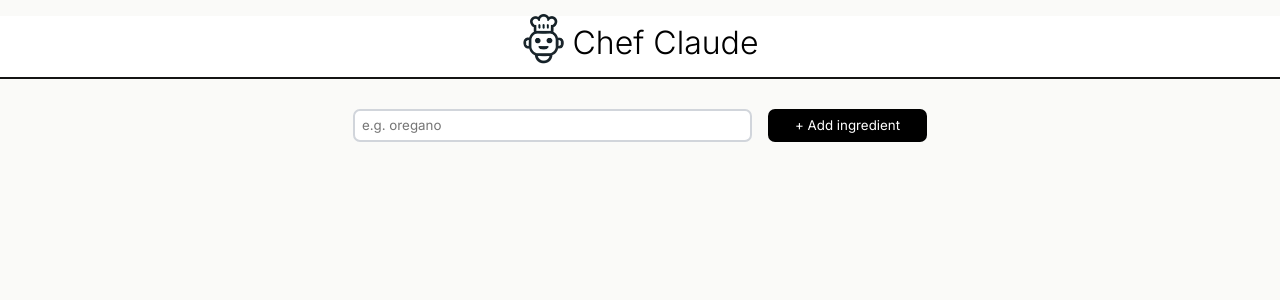
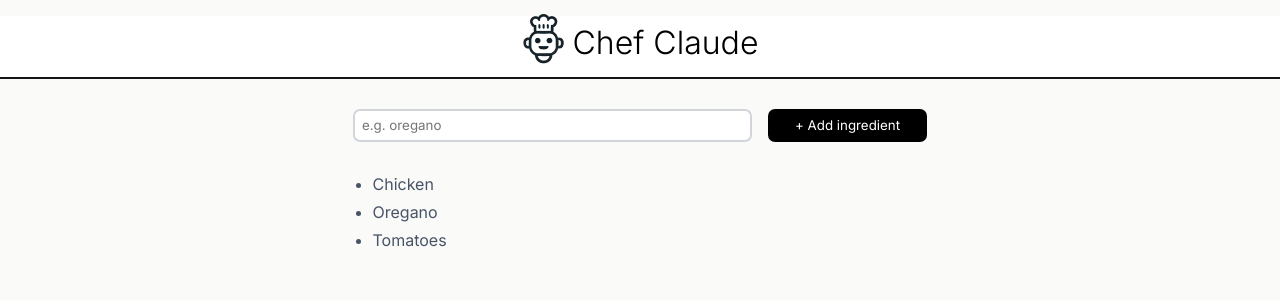
Before and after one commit to dcendry1711/cc, a React (Vite) app in the folder cca/: page / in a window 1280 px wide. Shown: the top 300 px of the page. Built offline with nearby package versions, Linux system fonts and the light colour scheme.

Commit message:
display hardcoded ingredients on screen

```diff
--- a/cca/src/App.jsx
+++ b/cca/src/App.jsx
@@ -1,15 +1,46 @@
 import Header from './components/Header'
 
 function App() {
+
+  const ingredientsArr = ["Chicken", "Oregano", "Tomatoes"]
+
+  const ingredietsList = ingredientsArr.map(ingredient => {
+    return(
+      <li key={ingredient}>{ingredient}</li>
+    )
+  })
+
+  function submitForm(e){
+    e.preventDefault()
+    const formData = new FormData(e.currentTarget)
+    const newIngredient = formData.get("ingredient")
+    ingredientsArr.push(newIngredient)
+    console.log(ingredientsArr)
+  }
+
   return (
     <main>
+
       <Header />
-        <form className="ingredients-form">
-          <input className="ingredients-input" type="text" placeholder="e.g. oregano"/>
+
+        <form onSubmit={submitForm} className="ingredients-form">
+          <input className="ingredients-input" type="text" name="ingredient" placeholder="e.g. oregano" aria-label='add ingredient'/>
           <button className="add-ingredient-btn" type="submit">+ Add ingredient</button>
         </form>
+        <ul className="ingredients-unordered-list">
+          {ingredietsList}
+        </ul>
     </main>
   )
 }
 
 export default App
+
+/*
+Przegląd projektu:
+1. Użytkownik po uruchomieniu aplikacji widzi nagłówek oraz formularz umożliwiający wprowadzanie składników (ZROBIONE)
+2. W momencie wprowadzania kolejnych składników zmienia się layout strony tak aby wyświetlać listę z kolejnymi dodanymi składnikami w formie <ul></ul>
+3. Dla wprowadzonych składników umożliwiam call to action w postaci przycisku generującego przepis
+4. Naciśnięcie przycisku wysyła listę składników do modelu AI, który generuje dla nas przepis
+5. Przepis wyświetlamy pod sekcją z przyciskiem generującym przepis
+*/
--- a/cca/src/index.css
+++ b/cca/src/index.css
@@ -68,3 +68,17 @@ header {
     padding: .5em 2em;
     cursor: pointer;
 }
+
+/*Ingredients list*/
+
+.ingredients-unordered-list {
+    display: flex;
+    flex-direction: column;
+    gap: .5em;
+    width: 615px;
+    margin-top: 2em;
+}
+
+.ingredients-unordered-list > li {
+    color: #475467;
+}
```
